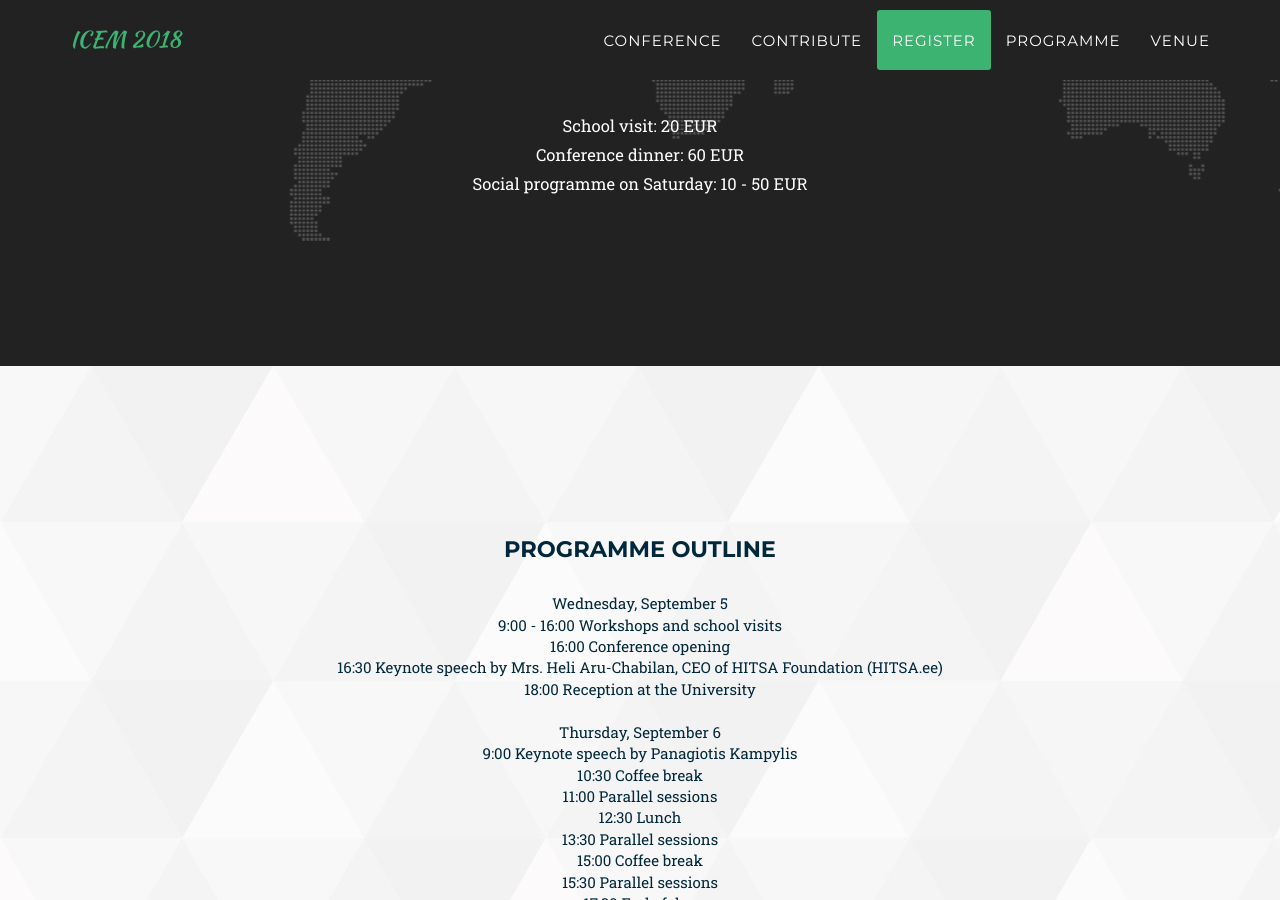
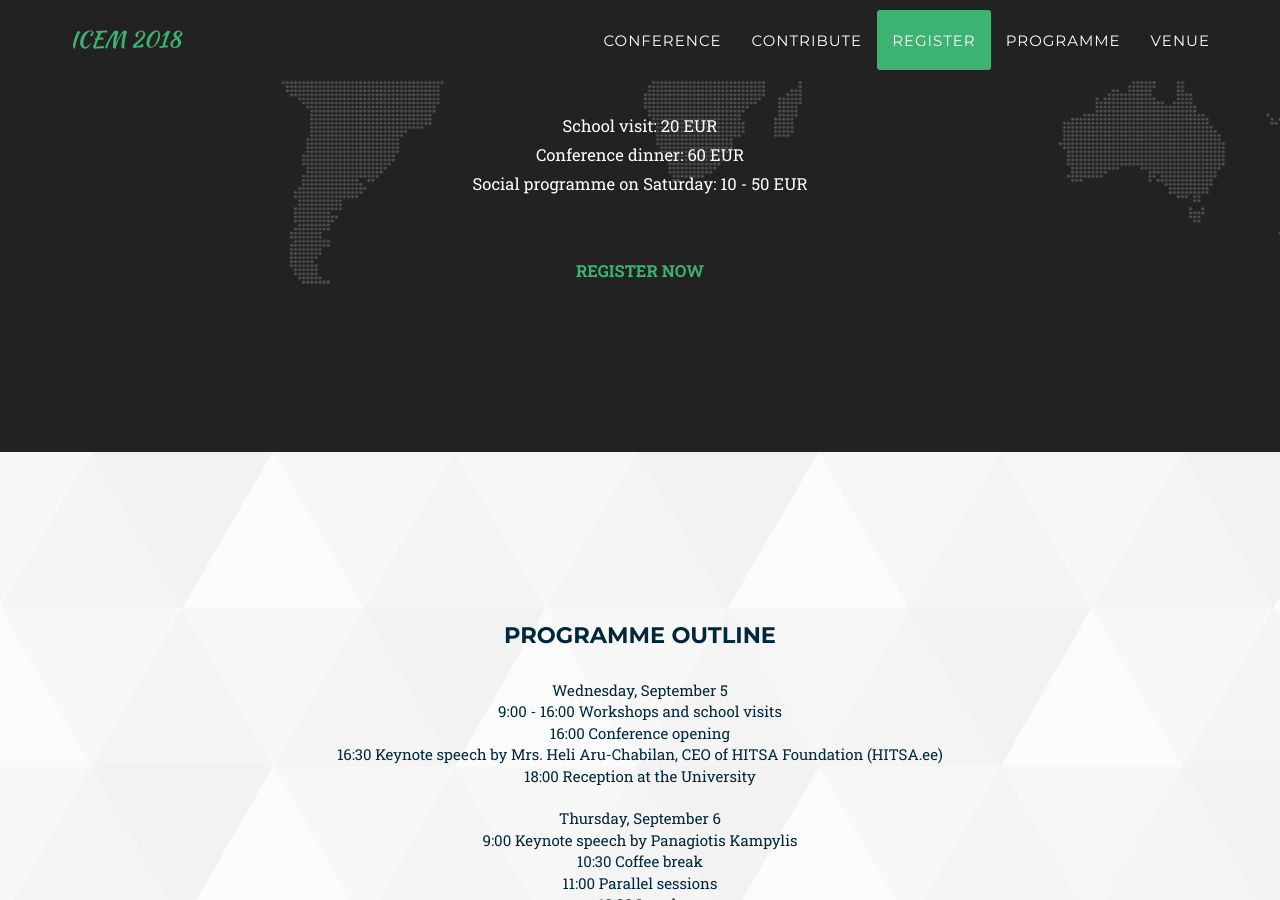
Before and after one commit to MJoosep/ICEM, a Jekyll site: the page built from index.html, in a window 1280 px wide and 900 px high, scrolled down 7503 px. Built offline with Jekyll 4.4.1, drawn with Linux system fonts in a browser that asks for light colours; some web fonts are replaced.

Commit message:
Update register.html

```diff
--- a/_includes/2017_data/register.html
+++ b/_includes/2017_data/register.html
@@ -21,7 +21,8 @@
                     <br>
                     School visit: 20 EUR <br>
                     Conference dinner: 60 EUR <br>
-                    Social programme on Saturday: 10 - 50 EUR <br>
+                    Social programme on Saturday: 10 - 50 EUR <br><br><br>
+                    <b><a href="http://registration.tlu.ee/index.php?option=com_rsevents&view=events&layout=subscribe&cid=94:icem-2018-annual-conference">REGISTER NOW</a></b>
                 </p>
             </div>
         </div>
```
